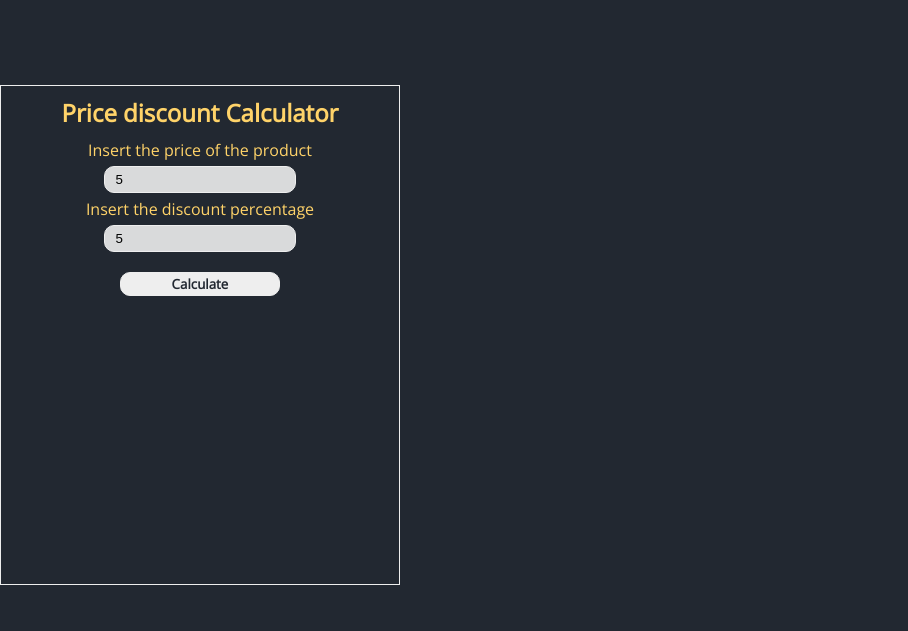
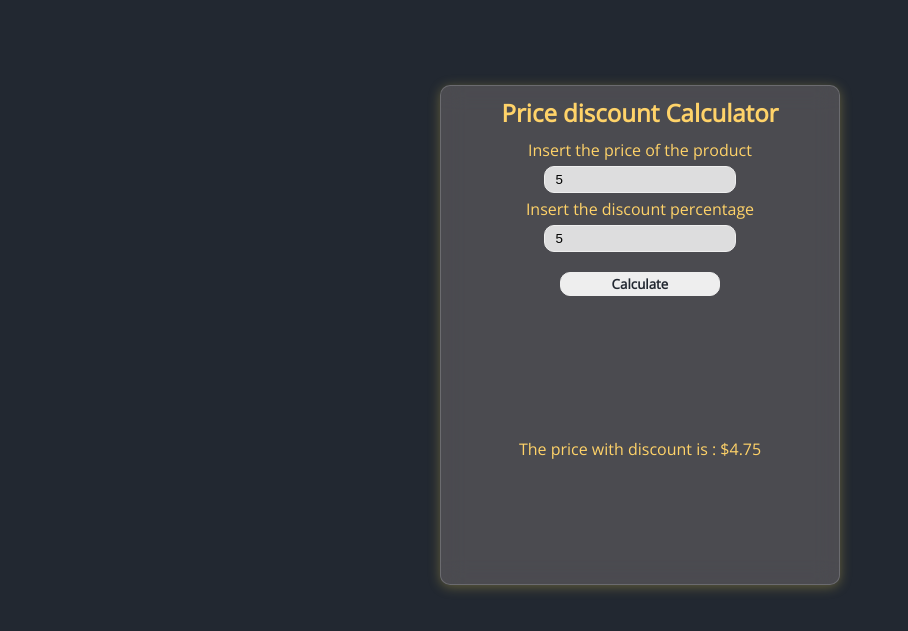
Before and after one commit to emanuelnav/jscalculator, a plain HTML site: page discounts.html in a window 1280 px wide. Both pictures are taken after typing "5", "5" into the empty fields and a click on the button "Calculate". Shown: the part 115-746 px from the top of the page, without its empty margins (0-908 px from the left). Drawn offline with nearby package versions, Linux system fonts and the light colour scheme.

Commit message:
modifying the style of the forms and add the script for the discount calculator

```diff
--- a/assets/css/styles.css
+++ b/assets/css/styles.css
@@ -35,6 +35,16 @@ body {
     display: flex;
     flex-direction: column;
     align-items: center;
+    background: rgba( 137, 128, 128, 0.40 );
+    box-shadow: 0 2px 12px 0 rgba(211, 186, 78, 0.37);
+    backdrop-filter: blur( 12.0px );
+    -webkit-backdrop-filter: blur( 12.0px );
+    border-radius: 10px;
+    border: 1px solid rgba( 255, 255, 255, 0.18 );
+}
+
+.discount {
+    margin: auto;
 }
 
 .calculator__title {
--- a/assets/js/script.js
+++ b/assets/js/script.js
@@ -54,7 +54,9 @@ const priceWithDiscount = (priceProduct, discountPercentage) => (priceProduct *
 function calculatePriceDiscount() {
     let price = (document.getElementById("priceProduct")).value;
     let discount = (document.getElementById("discountPercentage")).value;
-    return alert(priceWithDiscount(Number(price), Number(discount)));
+    let priceDiscount = priceWithDiscount(Number(price), Number(discount));
+    let resultPrice = document.getElementById("resultPrice");
+    resultPrice.innerText = "The price with discount is : $" + priceDiscount;
 }
 
 // END DISCOUNT CALCULATOR
--- a/discounts.html
+++ b/discounts.html
@@ -12,7 +12,7 @@
         <h1>Discounts Calculator</h1>
     </header>
     <section class="calculator-container">
-        <section class="calculator">
+        <section class="calculator discount">
             <h2 class="calculator__title">Price discount Calculator</h2>
             <form class="calculator__form">
                 <label for="priceProduct">Insert the price of the product</label>
@@ -20,9 +20,9 @@
                 <label for="discountPercentage">Insert the discount percentage</label>
                 <input id="discountPercentage" type="number" class="calculator__input">
                 <button class="calculator__button" type="button" onclick="calculatePriceDiscount()">Calculate</button>
-                <!-- <label for="squareSide">Result</label>
-                <input id="squareResult" type="number" class="calculator__input"> -->
+
             </form>
+            <p id="resultPrice"></p>
         </section>
     </section>
 </body>
```
